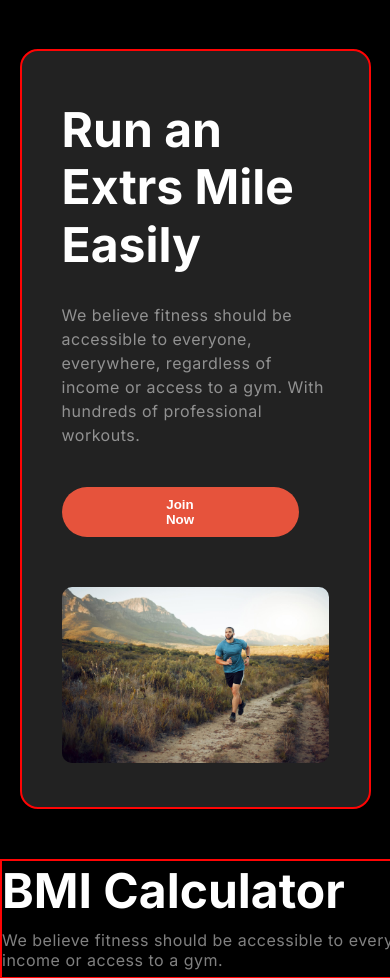
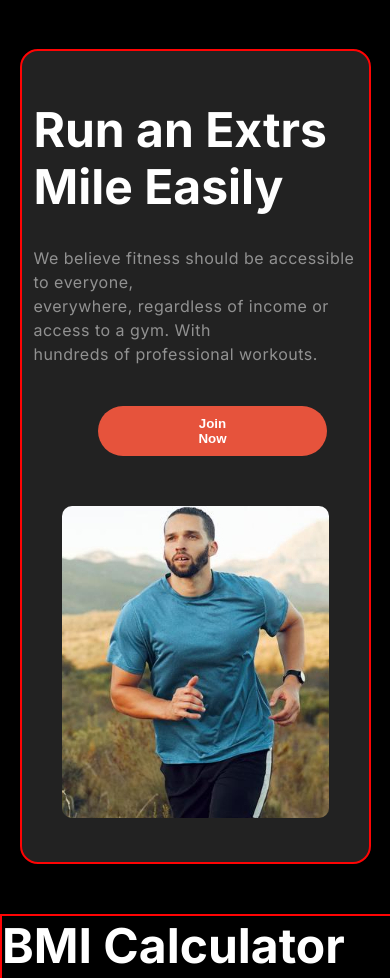
Before and after one commit to Anonda25/assignment-2, a plain HTML site: page index.html in a window 390 px wide. Shown: the part 2799-3777 px from the top of the page. Drawn offline with Linux system fonts and the light colour scheme.

Commit message:
the calculate section  added

```diff
--- a/css/style.css
+++ b/css/style.css
@@ -225,6 +225,7 @@ p {
     background: rgb(34, 34, 34);
     padding: 40px;
     gap: 50px;
+    align-items: center;
 }
 
 .run-content {
@@ -238,7 +239,7 @@ p {
     line-height:  120%;
 }
 .run-description {
-    margin-top: 10px;
+    margin-top: 5px;
     line-height: 24px;
 }
 
@@ -246,6 +247,9 @@ p {
 .run-images img {
     width: 100%;
     border-radius: 10px;
+    height: 312px;
+    object-fit: none;
+    object-position: 66% 33%;
 }
 
 .btn-styles {
@@ -364,6 +368,7 @@ th{
     .run-title {
         font-size: 3rem;
         margin-bottom: 20px;
+
     }
 
     .run-description {
@@ -373,11 +378,7 @@ th{
 
     .btn-styles{
         padding:10px 100px ;
+        margin-left: 65px;
     }
-    .run-content {
-        display: flex;
-        flex-direction: column;
-        justify-items: center;
-        align-items: center;
-    }
+
 }
--- a/index.html
+++ b/index.html
@@ -106,9 +106,8 @@
     <!-- run section -->
     <section class="run-section container">
         <div class="run-content">
-            <h1 class="run-title">Run an Extrs Mile Easily</h1>
-            <p class="run-description">We believe fitness should be accessible to everyone, everywhere, regardless of
-                income or access to a gym. With <br> hundreds of professional workouts.</p>
+            <h1 class="run-title">Run an Extrs <br> Mile Easily</h1>
+            <p class="run-description">We believe fitness should be accessible to everyone, <br>everywhere, regardless of income or access to a gym. With <br> hundreds of professional workouts.</p>
             <button class="btn-primary btn-styles">Join Now</button>
         </div>
         <div class="run-images">
@@ -122,8 +121,6 @@
         <p>We believe fitness should be accessible to everyone, everywhere, regardless of income or  access to a gym.</p>
      </div>
     <section class="calculator container">
-
-        <>
             <div>
                 <h1 class="bmi-title">BMI Calculator Chart</h1>
                 <table>
@@ -153,7 +150,6 @@
                     </tbody>
                 </table>
             </div>
-        </>
         <div>
             <h1>Calculate your BMI</h1>
             <p>We believe fitness should be accessible to everyone, everywhere, regardless of income or access to a gym. </p>
```
